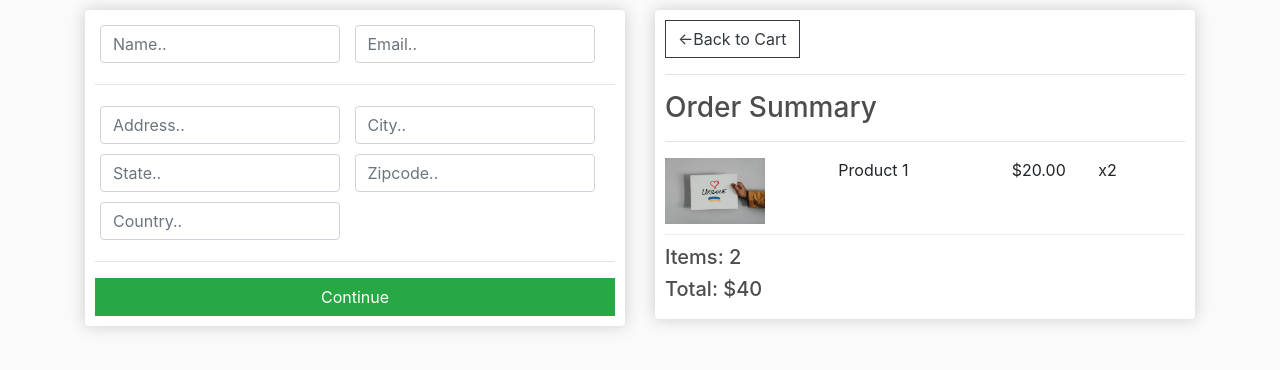
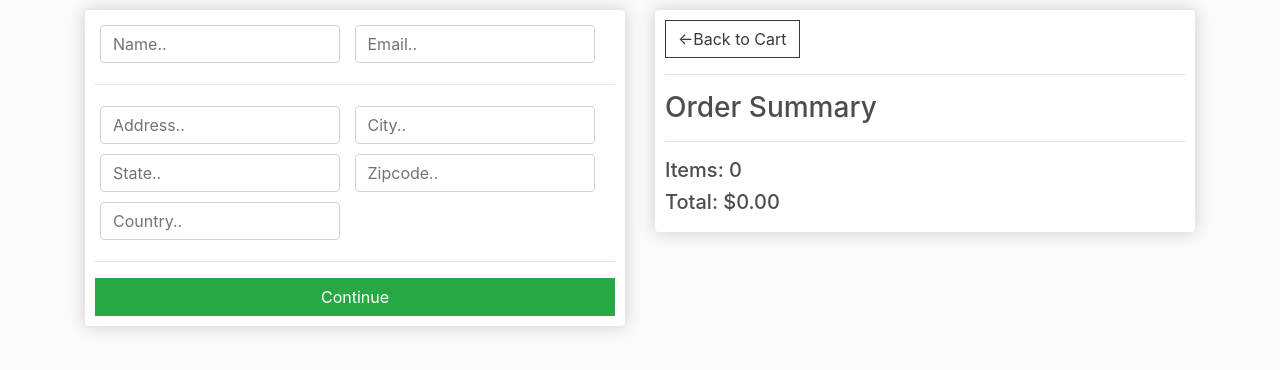
Before and after one commit to samwel-chege/Ecommerce-site, a Django app: page /checkout/ in a window 1280 px wide. Shown: the part 57-427 px from the top of the page. Run offline with Django 4.2, Linux system fonts and the light colour scheme; some libraries are stand-ins or nearby versions.

Commit message:
render out the cart items in the checkout page

```diff
--- a/ownit/templates/store/checkout.html
+++ b/ownit/templates/store/checkout.html
@@ -52,16 +52,17 @@
                 <hr>
                 <h3>Order Summary</h3>
                 <hr>
+                {% for item in items %}
+                <div class="cart-row">
+                    <div style="flex: 2;"><img class="row-image" src="{{item.product.imageURL}}" alt=""></div>
+                    <div style="flex: 2;"><p>{{item.product.name}}</p></div>
+                    <div style="flex: 1;"><p>{{item.product.price}}</p></div>
+                    <div style="flex: 1;"><p>{{item.quantity}}</p></div>
+                </div>
+                {% endfor %}
 
-                <div class="cart-row">
-                    <div style="flex: 2;"><img class="row-image" src="{% static 'Images/placeholder.jpg' %}" alt=""></div>
-                    <div style="flex: 2;"><p>Product 1</p></div>
-                    <div style="flex: 1;"><p>$20.00</p></div>
-                    <div style="flex: 1;"><p>x2</p></div>
-                </div>
-
-                <h5>Items: 2</h5>
-                <h5>Total: $40</h5>
+                <h5>Items: {{order.get_cart_items}}</h5>
+                <h5>Total: ${{order.get_cart_total|floatformat:2}}</h5>
             </div>
         </div>
     </div>
```
